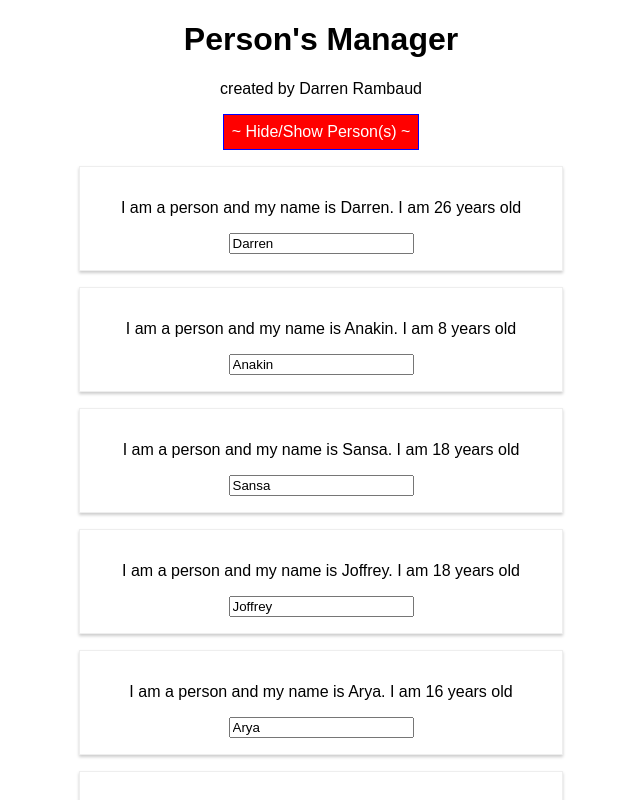
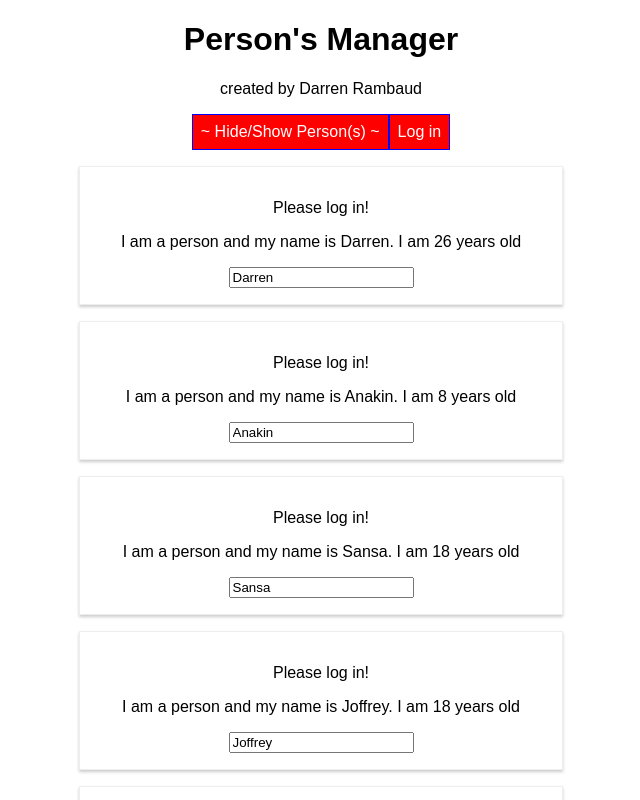
Before and after one commit to xyzst/useful-react-snippets, a React app: page / in a window 1280 px wide. Shown: the top 800 px of the page, without its empty margins (319-959 px from the left). Built offline with nearby package versions, Linux system fonts and the light colour scheme.

Commit message:
Add example of prop chaining with a "Login Button" feature (see: Cockpit, Person, Persons, and App)

```diff
--- a/src/components/Cockpit/Cockpit.js
+++ b/src/components/Cockpit/Cockpit.js
@@ -51,6 +51,7 @@ const Cockpit = props => {
       <Button ref={toggleBtnRef} onClick={props.toggle}>
         ~ Hide/Show Person(s) ~
       </Button>
+      <Button onClick={props.login}>Log in</Button>
     </div>
   );
 };
--- a/src/components/Persons/Person/Person.js
+++ b/src/components/Persons/Person/Person.js
@@ -18,6 +18,7 @@ class Person extends Component {
     console.log(`[Person.js] rendering ...`);
     return (
       <PersonDiv>
+        {this.props.isAuth ? <p>Authenticated</p> : <p>Please log in!</p>}
         <p onClick={this.props.click}>
           I am a person and my name is {this.props.name}. I am {this.props.age}{" "}
           years old
--- a/src/components/Persons/Persons.js
+++ b/src/components/Persons/Persons.js
@@ -14,10 +14,13 @@ class Persons extends Component {
 
   shouldComponentUpdate(nextProps, nextState) {
     console.log(`[Persons.js] shouldComponentUpdate ...`);
-    if (nextProps.persons !== this.props.persons) {
+    if (
+      nextProps.persons !== this.props.persons ||
+      nextProps.isAuthenticated !== this.props.isAuthenticated
+    ) {
       return true;
     }
-    return false;
+    return true;
   }
 
   getSnapshotBeforeUpdate(prevProps, prevState) {
@@ -43,6 +46,7 @@ class Persons extends Component {
         age={x.age}
         click={() => this.props.clicked(index)}
         changed={event => this.props.changed(event, x.id)}
+        isAuth={this.props.isAuthenticated}
       />
     ));
   }
--- a/src/containers/App.js
+++ b/src/containers/App.js
@@ -19,6 +19,10 @@ const App = props => {
 
   const [toggleState, setToggleState] = useState({
     showPersons: false
+  });
+
+  const [toggleAuthState, setAuthState] = useState({
+    authenticated: false
   });
 
   const nameChangeHandler = (event, id) => {
@@ -55,9 +59,14 @@ const App = props => {
           persons={personsState.persons}
           clicked={deletePersonHandler}
           changed={nameChangeHandler}
+          isAuthenticated={toggleAuthState.authenticated}
         />
       </div>
     ) : null;
+  };
+
+  const loginHandler = () => {
+    setAuthState({ authenticated: true });
   };
 
   return (
@@ -67,6 +76,7 @@ const App = props => {
         personsLength={personsState.persons.length}
         toggled={toggleState}
         toggle={togglePersons}
+        login={loginHandler}
       />
       {showPersons()}
     </Auxillary>
```
Also changed, not shown: 1 other file (tests, documents, lock files or other folders).
